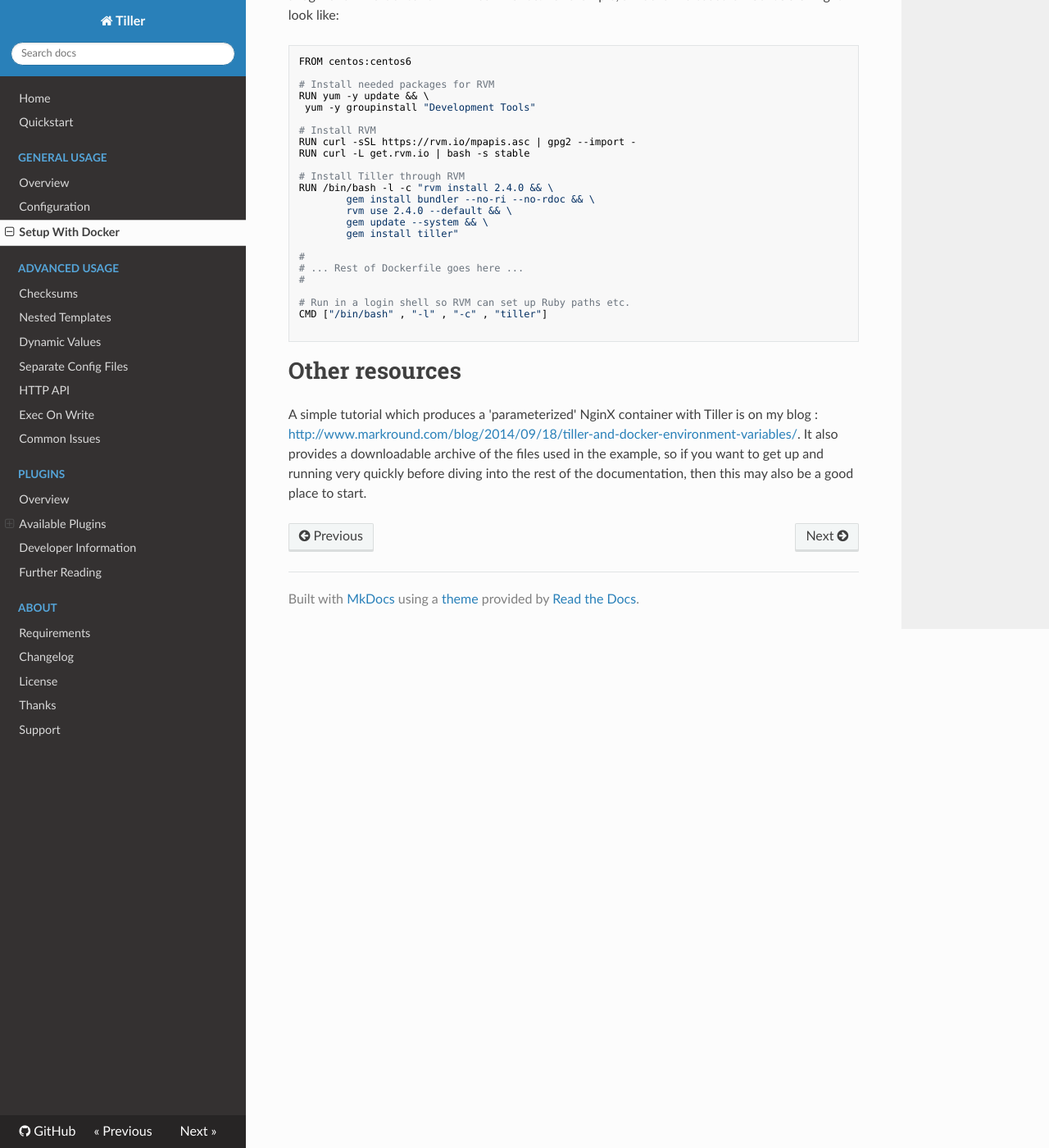
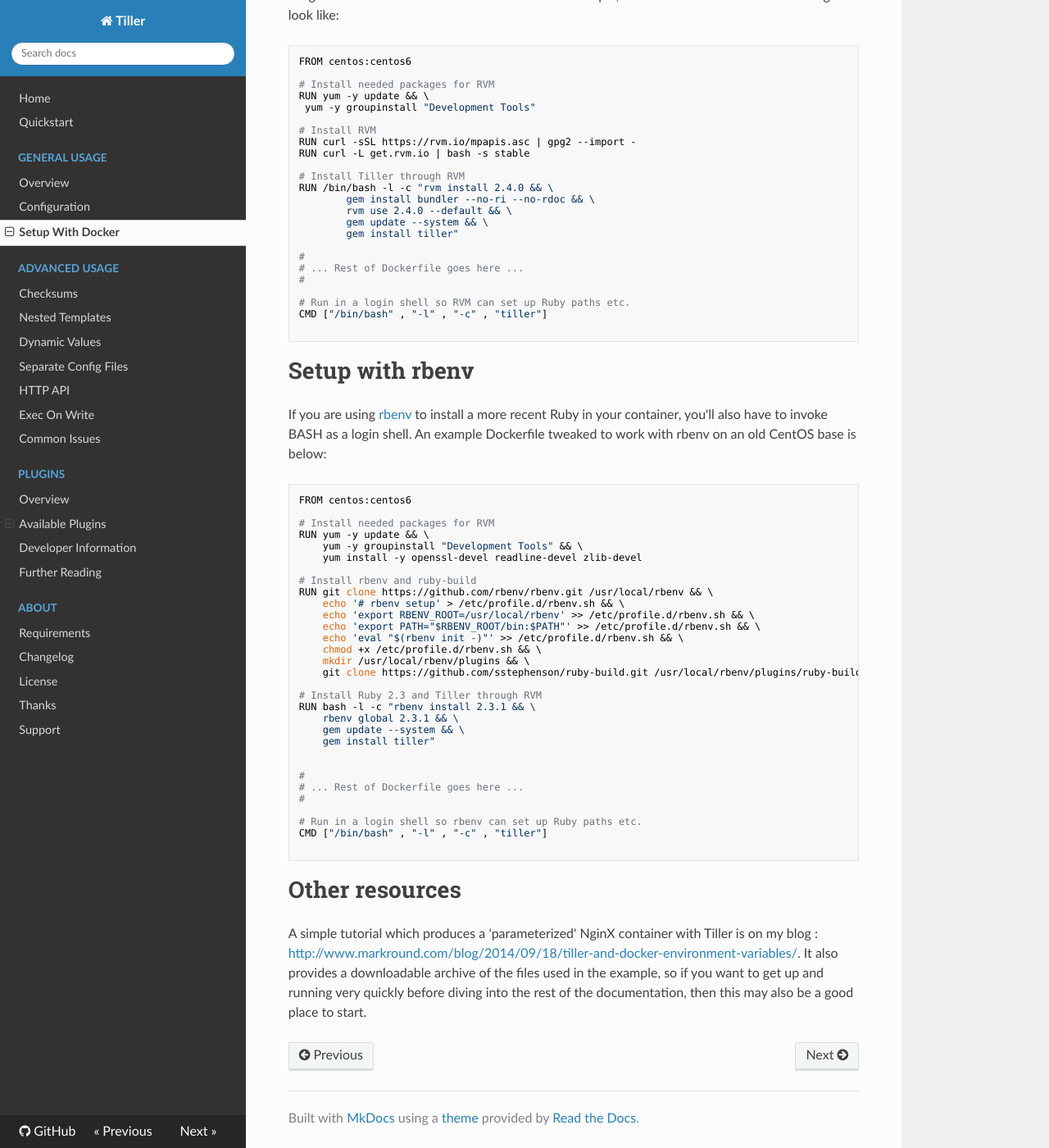
Before and after one commit to markround/tiller, an MkDocs documentation site: the page built from docs/general/docker.md, in a window 1280 px wide and 1400 px high, scrolled down 1477 px. Shown: the whole window at 82% size. Built offline with MkDocs 1.6.1, drawn with Linux system fonts in a browser that asks for light colours; nearby versions of some CDN libraries; old or Windows-style settings are respelled for this version of MkDocs.

Commit message:
Added rbenv example to docs

````diff
--- a/docs/general/docker.md
+++ b/docs/general/docker.md
@@ -80,5 +80,42 @@ CMD ["/bin/bash" , "-l" , "-c" , "tiller"]
 
 ```
 
+# Setup with rbenv
+If you are using [rbenv](https://github.com/rbenv/rbenv) to install a more recent Ruby in your container, you'll also have to invoke BASH as a login shell. An example Dockerfile tweaked to work with rbenv on an old CentOS base is below:
+
+```
+FROM centos:centos6
+
+# Install needed packages for RVM
+RUN yum -y update && \
+    yum -y groupinstall "Development Tools" && \
+    yum install -y openssl-devel readline-devel zlib-devel
+
+# Install rbenv and ruby-build
+RUN git clone https://github.com/rbenv/rbenv.git /usr/local/rbenv && \
+    echo '# rbenv setup' > /etc/profile.d/rbenv.sh && \
+    echo 'export RBENV_ROOT=/usr/local/rbenv' >> /etc/profile.d/rbenv.sh && \
+    echo 'export PATH="$RBENV_ROOT/bin:$PATH"' >> /etc/profile.d/rbenv.sh && \
+    echo 'eval "$(rbenv init -)"' >> /etc/profile.d/rbenv.sh && \
+    chmod +x /etc/profile.d/rbenv.sh && \
+    mkdir /usr/local/rbenv/plugins && \
+    git clone https://github.com/sstephenson/ruby-build.git /usr/local/rbenv/plugins/ruby-build
+
+# Install Ruby 2.3 and Tiller through RVM
+RUN bash -l -c "rbenv install 2.3.1 && \
+    rbenv global 2.3.1 && \
+    gem update --system && \
+    gem install tiller"
+
+
+#
+# ... Rest of Dockerfile goes here ...
+#
+
+# Run in a login shell so rbenv can set up Ruby paths etc.
+CMD ["/bin/bash" , "-l" , "-c" , "tiller"]
+
+```
+
 # Other resources
 A simple tutorial which produces a 'parameterized' NginX container with Tiller is on my blog : [http://www.markround.com/blog/2014/09/18/tiller-and-docker-environment-variables/](http://www.markround.com/blog/2014/09/18/tiller-and-docker-environment-variables/). It also provides a downloadable archive of the files used in the example, so if you want to get up and running very quickly before diving into the rest of the documentation, then this may also be a good place to start.
````
